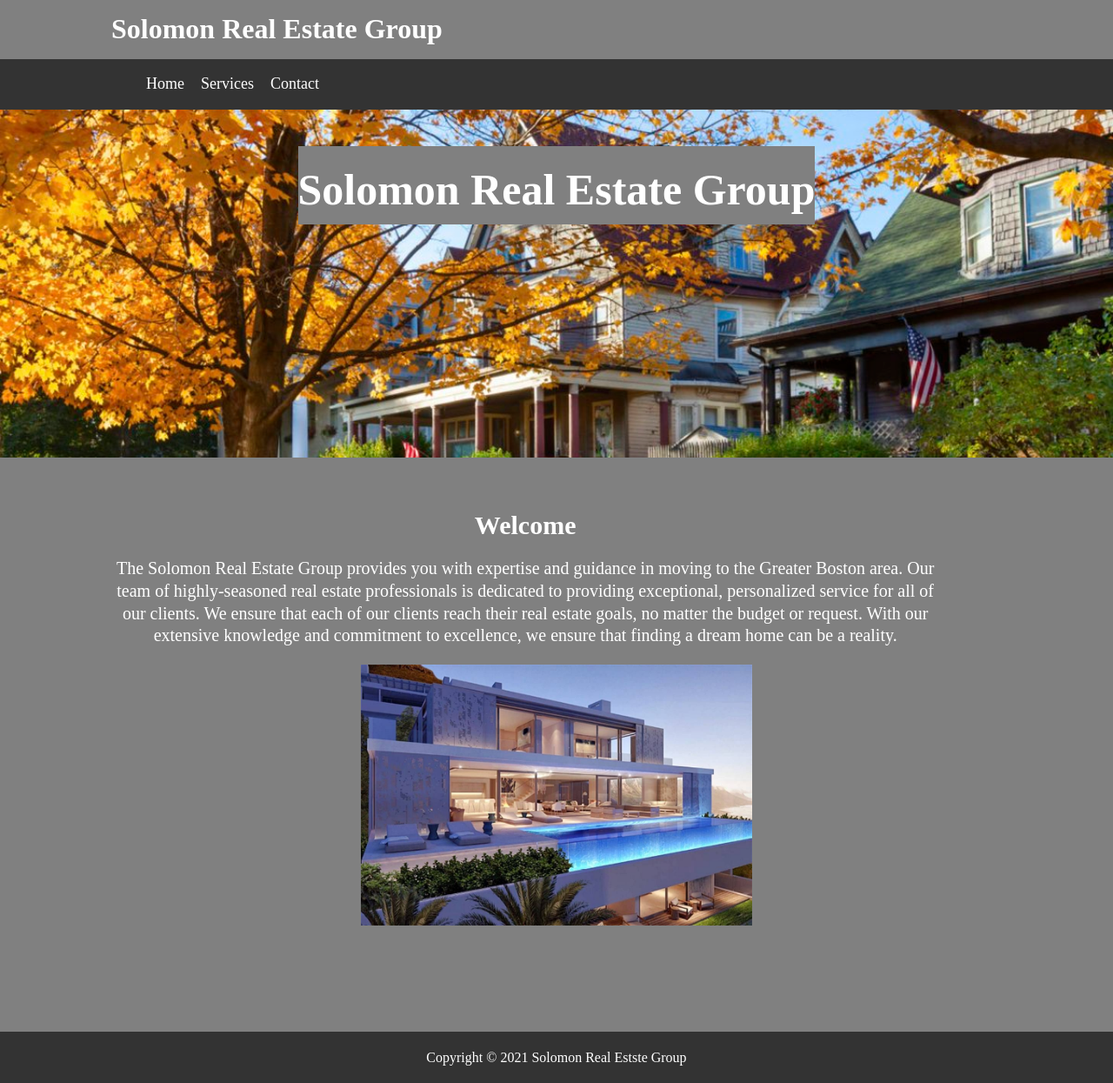
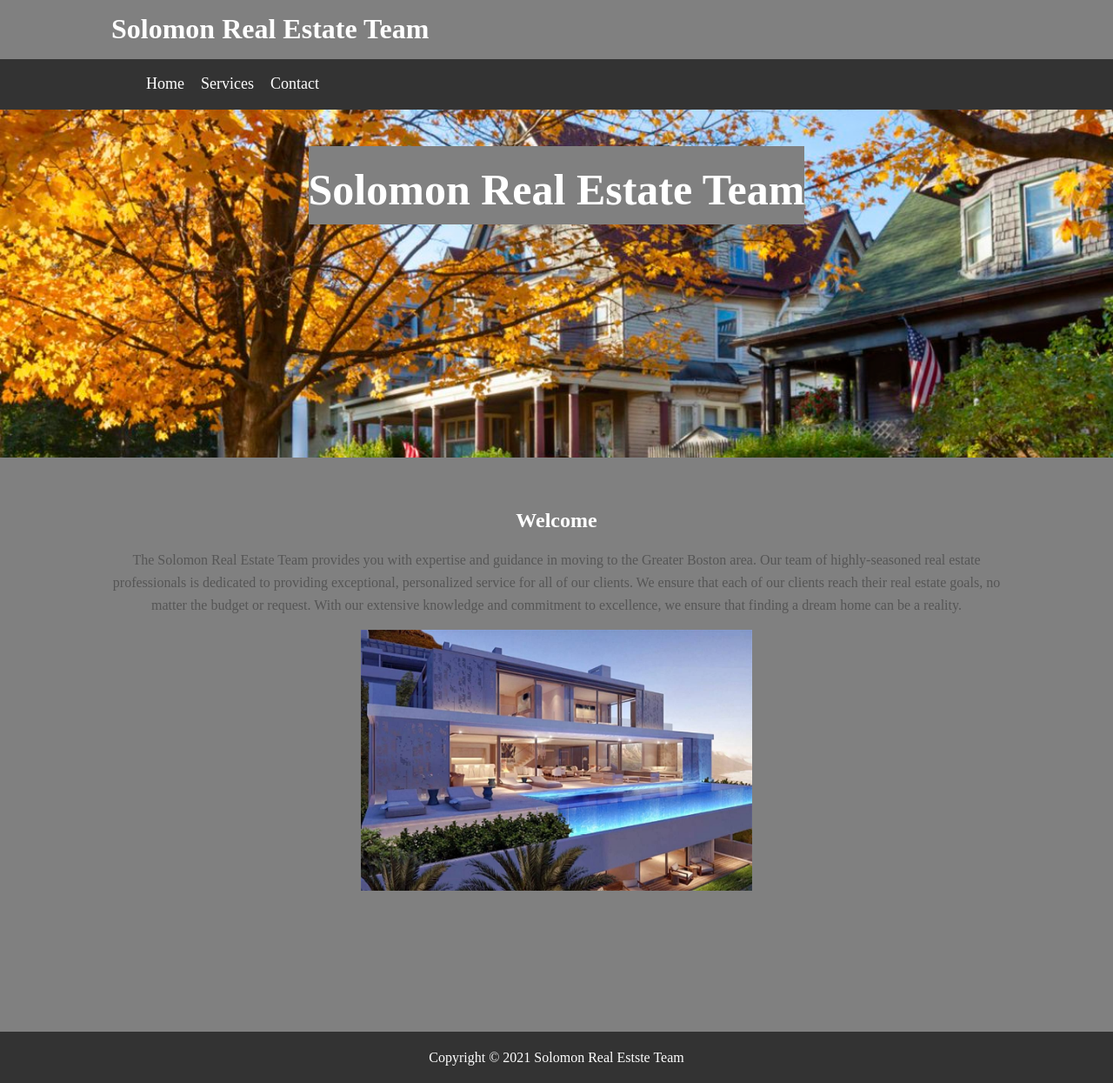
Before and after one commit to nathansolomon7/CS20-HW2, a plain HTML site: page index.html in a window 1280 px wide. Shown: the whole page at 87% size. Drawn offline with Linux system fonts and the light colour scheme; files that its build step writes are made by us from their sources; files whose address does not match are found by name.

Commit message:
Add files via upload

```diff
--- a/index.html
+++ b/index.html
@@ -2,13 +2,13 @@
 <html lang="en" dir="ltr">
     <head>
         <meta charset="utf-8">
-        <title>Solomon Real Estate Group</title>
-        <link rel="stylesheet" type= "text/css" href="style.css">
+        <title>Solomon Real Estate Team</title>
+        <link rel="stylesheet" type= "text/css" href="css/style.css">
     </head>
     <body>
         <header id="main-header">
             <div class="container">
-                <h1>Solomon Real Estate Group</h1
+                <h1>Solomon Real Estate Team</h1
             </div>
         </header>
 
@@ -23,13 +23,13 @@
         </nav>
         <section id="showcase">
             <div class="container">
-                <h1> Solomon Real Estate Group </h1>
+                <h1> Solomon Real Estate Team </h1>
             </div>
         </section>
         <div id="textContainer">
-        <section id="main">
+        <section id="mainParagraph">
             <h1>Welcome</h1>
-            <p>The Solomon Real Estate Group provides you with expertise and guidance in moving to the Greater Boston area. Our team of highly-seasoned real estate professionals is dedicated to providing exceptional, personalized service for all of our clients. We ensure that each of our clients reach their real estate goals, no matter the budget or request.
+            <p>The Solomon Real Estate Team provides you with expertise and guidance in moving to the Greater Boston area. Our team of highly-seasoned real estate professionals is dedicated to providing exceptional, personalized service for all of our clients. We ensure that each of our clients reach their real estate goals, no matter the budget or request.
 
 With our extensive knowledge and commitment to excellence, we ensure that finding a dream home can be a reality.</p>
         </section>
@@ -39,7 +39,7 @@ With our extensive knowledge and commitment to excellence, we ensure that findin
         </div>
 
         <footer id= "main-footer">
-        <p>Copyright &copy; 2021 Solomon Real Estste Group</p>
+        <p>Copyright &copy; 2021 Solomon Real Estste Team</p>
         </footer>
     </body>
 </html>
```
